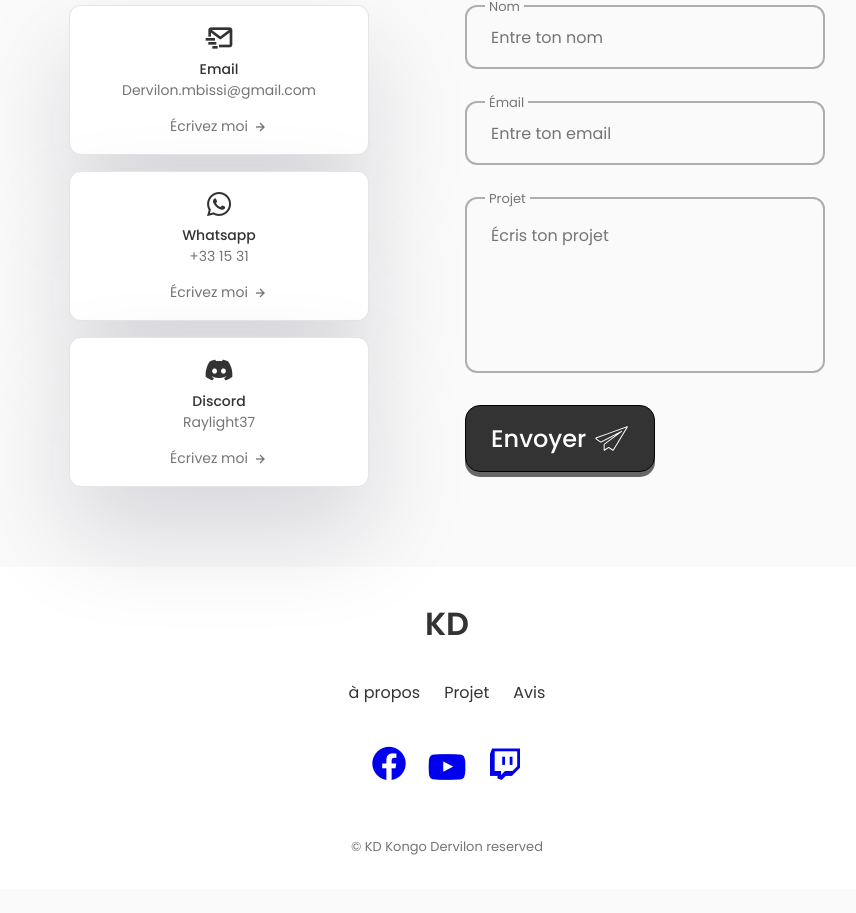
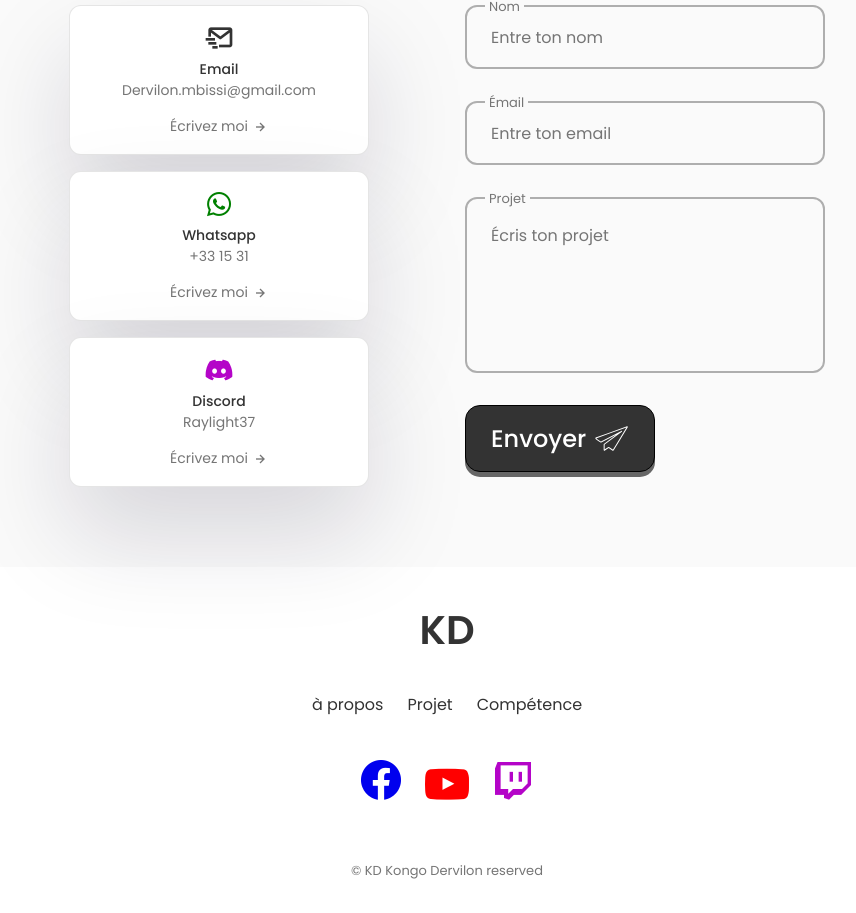
Before and after one commit to KD-Kongo-Dervilon/Portfolio-Product-Owner, a React (Create React App) app in the folder portfolio-product-owner/: page / in a window 1280 px wide. Shown: the part 5907-6820 px from the top of the page, without its empty margins (193-1049 px from the left). Before the commit the page ends 6796 px from the top, so only its background shows below. Built offline with nearby package versions, Linux system fonts and the light colour scheme.

Commit message:
update globale and test

```diff
--- a/portfolio-product-owner/src/components/contact/Contact.jsx
+++ b/portfolio-product-owner/src/components/contact/Contact.jsx
@@ -59,7 +59,7 @@ const Contact = () => {
                         </div>
 
                         <div className="contact__card">
-                            <i className="bx bxl-whatsapp contact__card-icon"></i>
+                            <i className="bx bxl-whatsapp contact__card-icon what"></i>
 
                             <h3 className="contact__card-title">Whatsapp</h3>
                             <span className="contact__card-data"> +33 15 31 </span>
@@ -71,7 +71,7 @@ const Contact = () => {
                         </div>
 
                         <div className="contact__card">
-                            <i className="bx bxl-discord-alt contact__card-icon"></i>
+                            <i className="bx bxl-discord-alt contact__card-icon discord"></i>
 
                             <h3 className="contact__card-title"> Discord </h3>
                             <span className="contact__card-data"> Raylight37 </span>
--- a/portfolio-product-owner/src/components/contact/contact.css
+++ b/portfolio-product-owner/src/components/contact/contact.css
@@ -55,6 +55,13 @@
     justify-content: center;
     column-gap: 0.25rem;
     transition: 0.3s ease;
+}
+
+.discord {
+    color: var(--link-blue);
+}
+.what {
+    color: green;
 }
 
 .contact__button:hover {
--- a/portfolio-product-owner/src/components/footer/Footer.jsx
+++ b/portfolio-product-owner/src/components/footer/Footer.jsx
@@ -21,8 +21,8 @@ const Footer = () => {
                     </li>
 
                     <li>
-                        <a href="#testimonials" className="footer__link">
-                            Avis
+                        <a href="#services" className="footer__link">
+                            Compétence
                         </a>
                     </li>
                 </ul>
@@ -36,14 +36,14 @@ const Footer = () => {
                     </a>
 
                     <a href="https://www.youtube.com/"
-                    className="footer_social-icon"
+                    className="footer_social-icon youtube"
                     target="_blank"
                     rel="noreferrer">
                         <i class="uil uil-youtube"></i>
                     </a>
 
                     <a href="https://www.twitch.tv/"
-                    className="footer_social-icon"
+                    className="footer_social-icon twitch"
                     target="_blank"
                     rel="noreferrer">
                         <i class='bx bxl-twitch'></i>
--- a/portfolio-product-owner/src/components/footer/footer.css
+++ b/portfolio-product-owner/src/components/footer/footer.css
@@ -15,7 +15,17 @@
 .footer__title {
     text-align: center;
     margin-bottom: var(--mb-2);
+    font-size: 2.5rem;
+    transition: all 0.5s ease-out;
 }
+
+
+.footer__title:hover {
+    filter: drop-shadow(5px 5px 10px #fff);
+    color: var(--link-blue);
+    -webkit-filter: drop-shadow(5px 5px 10px #fff);
+}
+
 
 .footer__list {
     display: flex;
@@ -29,6 +39,17 @@
     justify-content: center;
     column-gap: 1.125rem;
     font-size: 2.5rem;
+}
+
+.footer_social-icon {
+    font-size: 3rem;
+}
+
+.footer__social-icon, .youtube {
+    color: red;
+}
+.footer__social-icon, .twitch {
+    color: var(--link-blue);
 }
 
 .footer__social-link {
--- a/portfolio-product-owner/src/components/services/services.css
+++ b/portfolio-product-owner/src/components/services/services.css
@@ -135,7 +135,7 @@
 /* For large devices */
 @media screen and (max-width: 992px) {
     .services__container {
-        grid-template-columns: repeat(3, 218px);
+        grid-template-columns: repeat(3, 230px);
         }
     }
 
--- a/portfolio-product-owner/src/components/skills/skills.css
+++ b/portfolio-product-owner/src/components/skills/skills.css
@@ -10,10 +10,6 @@
     padding: 1rem;
     box-shadow: rgba(17, 12, 46, 0.15) 0px 48px 100px 0px;
     border-radius: 1.25rem;
-    -webkit-border-radius: 1.25rem;
-    -moz-border-radius: 1.25rem;
-    -ms-border-radius: 1.25rem;
-    -o-border-radius: 1.25rem;
 }
 
 .skills__title {
@@ -93,7 +89,7 @@
         }
 
         .skills__container {
-            grid-template-columns: repeat(1, 350px);
+            grid-template-columns: repeat(1, 400px);
         }
     }
 
```
